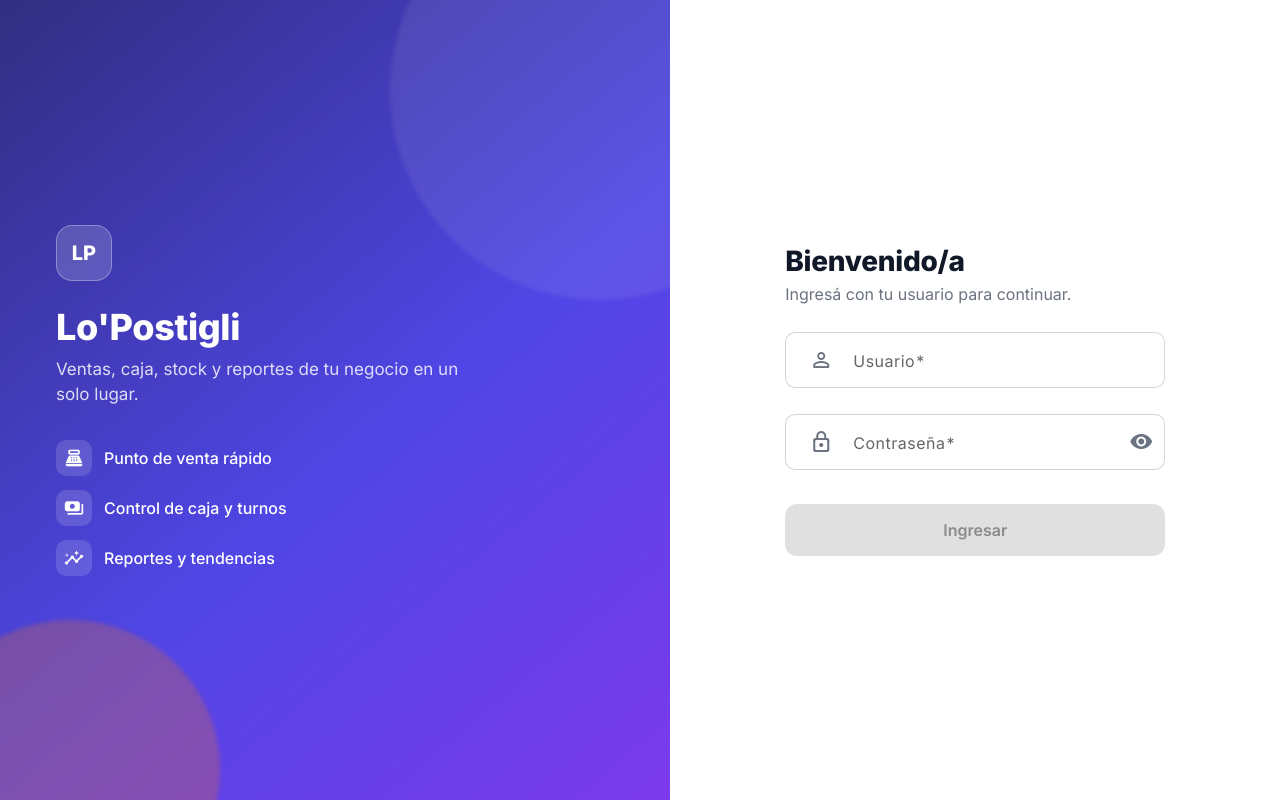
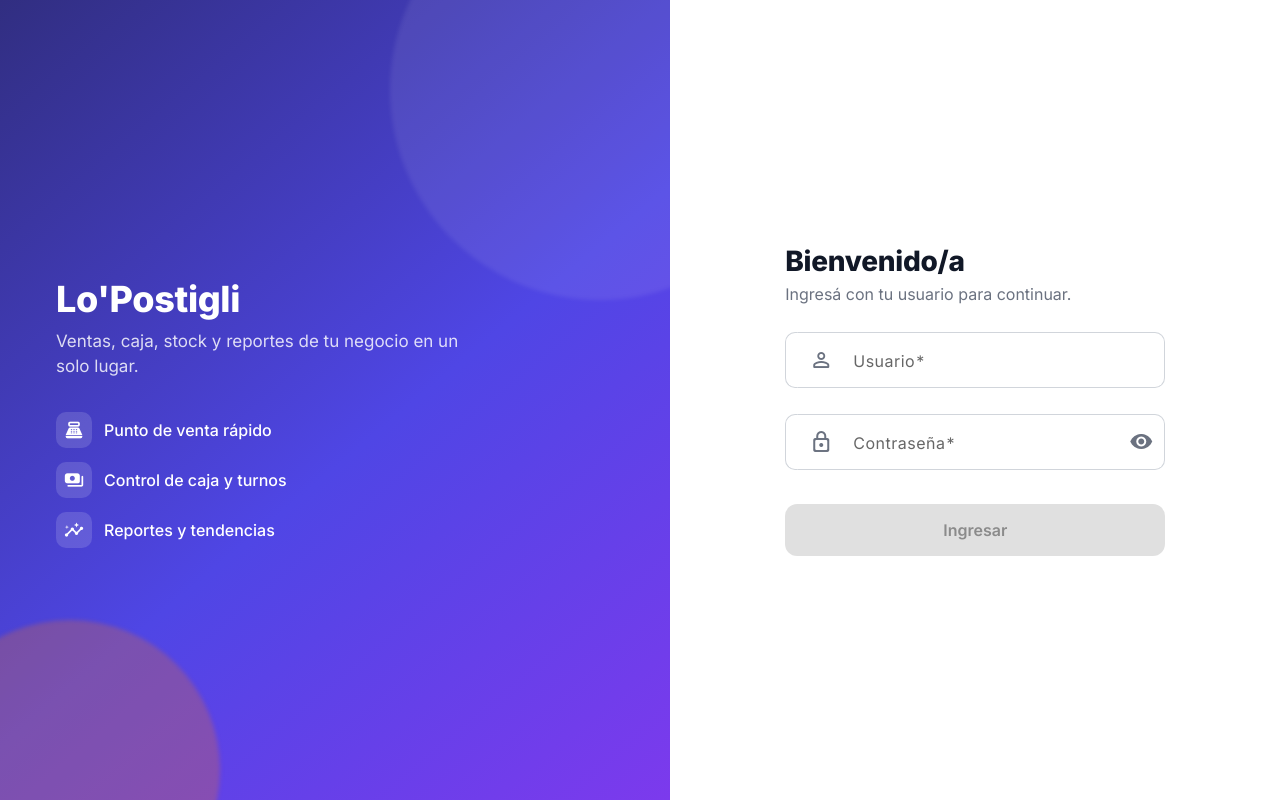
Before and after one commit to RogerBariles/front-seller, an Angular app: page /auth/login in a window 1280 px wide. Built offline with nearby package versions, Linux system fonts and the light colour scheme.

Commit message:
fix html

```diff
--- a/src/app/features/auth/login.component.html
+++ b/src/app/features/auth/login.component.html
@@ -1,7 +1,6 @@
 <div class="login">
   <section class="login-hero" aria-hidden="true">
     <div class="hero-content">
-      <div class="hero-logo">LP</div>
       <h2>Lo'Postigli</h2>
       <p>Ventas, caja, stock y reportes de tu negocio en un solo lugar.</p>
       <ul class="hero-features">
@@ -17,7 +16,6 @@
   <section class="login-panel">
     <div class="login-card">
       <div class="mobile-brand">
-        <div class="hero-logo sm">LP</div>
         <span>Lo'Postigli</span>
       </div>
 
```
